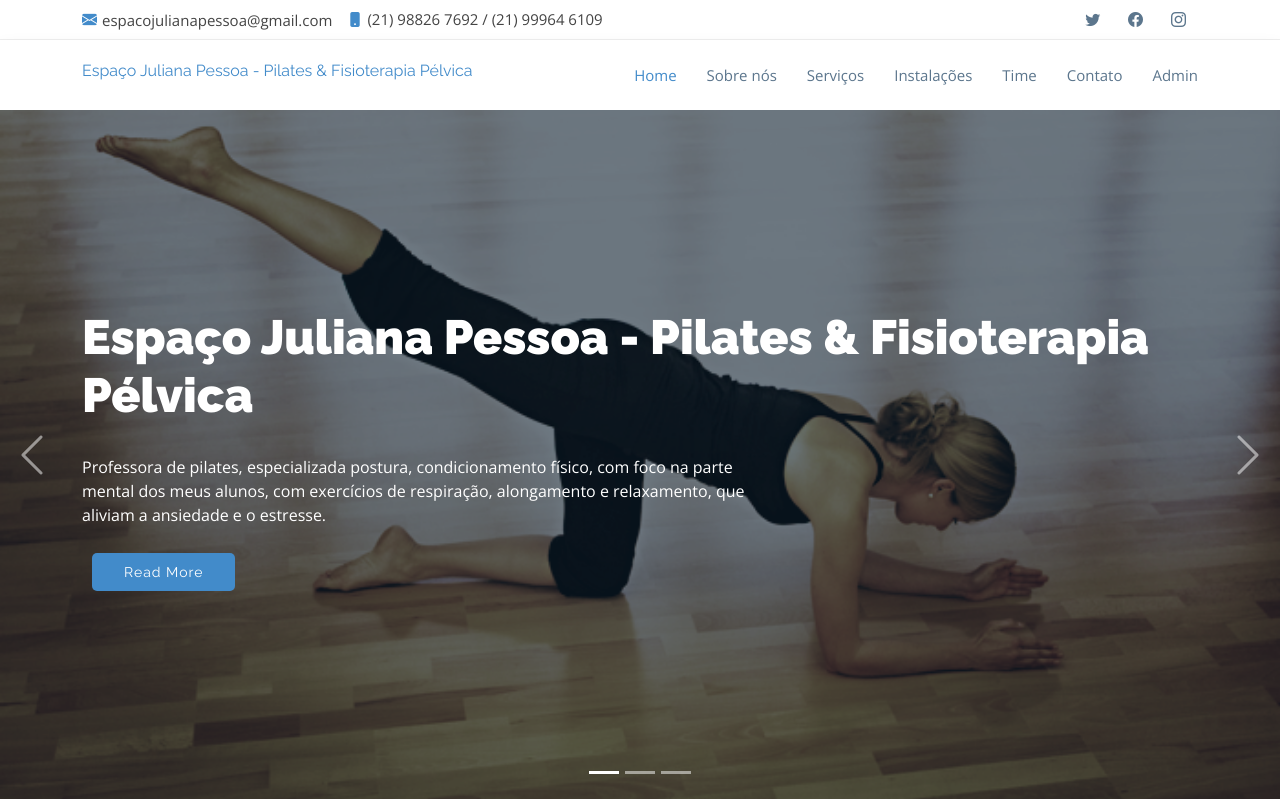
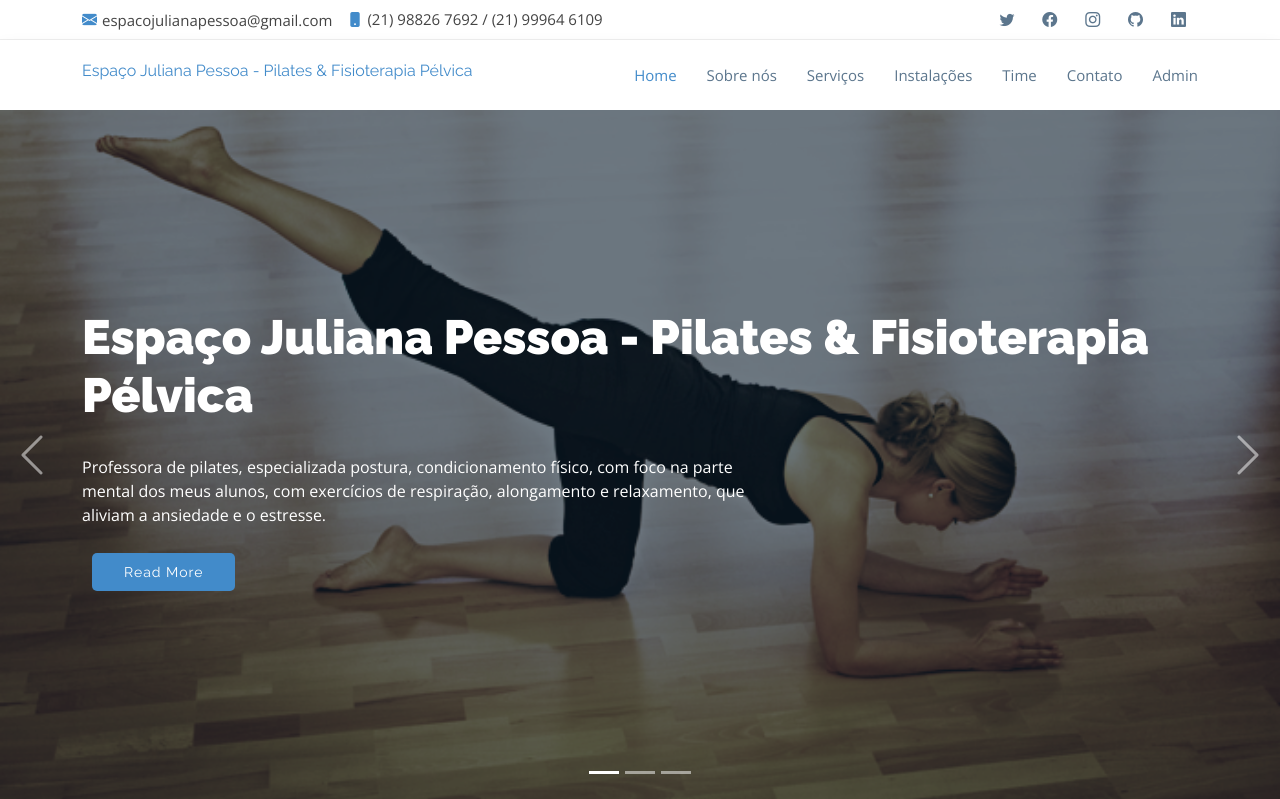
Before and after one commit to julioreis-dev/studio_pilates, a Django app: page / in a window 1280 px wide. Shown: the top 799 px of the page. Run offline with Django 3.2, Linux system fonts and the light colour scheme; some libraries are stand-ins or nearby versions.

Commit message:
The file footer.html was included linkedin address, The file header.html was included linkedin icon with address and github icon with repository address

```diff
--- a/alunos/templates/footer/footer.html
+++ b/alunos/templates/footer/footer.html
@@ -68,7 +68,7 @@
         <!-- You can delete the links only if you purchased the pro version. -->
         <!-- Licensing information: https://bootstrapmade.com/license/ -->
         <!-- Purchase the pro version with working PHP/AJAX contact form: https://bootstrapmade.com/mamba-one-page-bootstrap-template-free/ -->
-        Designed by <a href="https://bootstrapmade.com/">Julio Reis</a>
+        Designed by <a href="https://www.linkedin.com/in/julio-dos-reis-firmino-6b11246a/">Julio Reis</a>
       </div>
     </div>
   </footer><!-- End Footer -->
--- a/alunos/templates/header/header.html
+++ b/alunos/templates/header/header.html
@@ -12,7 +12,8 @@
         <a href="#" class="twitter"><i class="bi bi-twitter"></i></a>
         <a href="https://www.facebook.com/espacojulianapessoapilates/" class="facebook"><i class="bi bi-facebook"></i></a>
         <a href="https://www.instagram.com/espacojulianapessoa/" class="instagram"><i class="bi bi-instagram"></i></a>
-<!--        <a href="#" class="linkedin"><i class="bi bi-linkedin"></i></a>-->
+        <a href="https://github.com/julioreis-dev/studio_pilates" class="github"><i class="bi bi-github"></i></a>
+        <a href="https://www.linkedin.com/in/julio-dos-reis-firmino-6b11246a/" class="linkedin"><i class="bi bi-linkedin"></i></a>
       </div>
     </div>
   </section>
```
Also changed, not shown: academiaAdmin/db.sqlite3 (added), db.sqlite3 (deleted).
